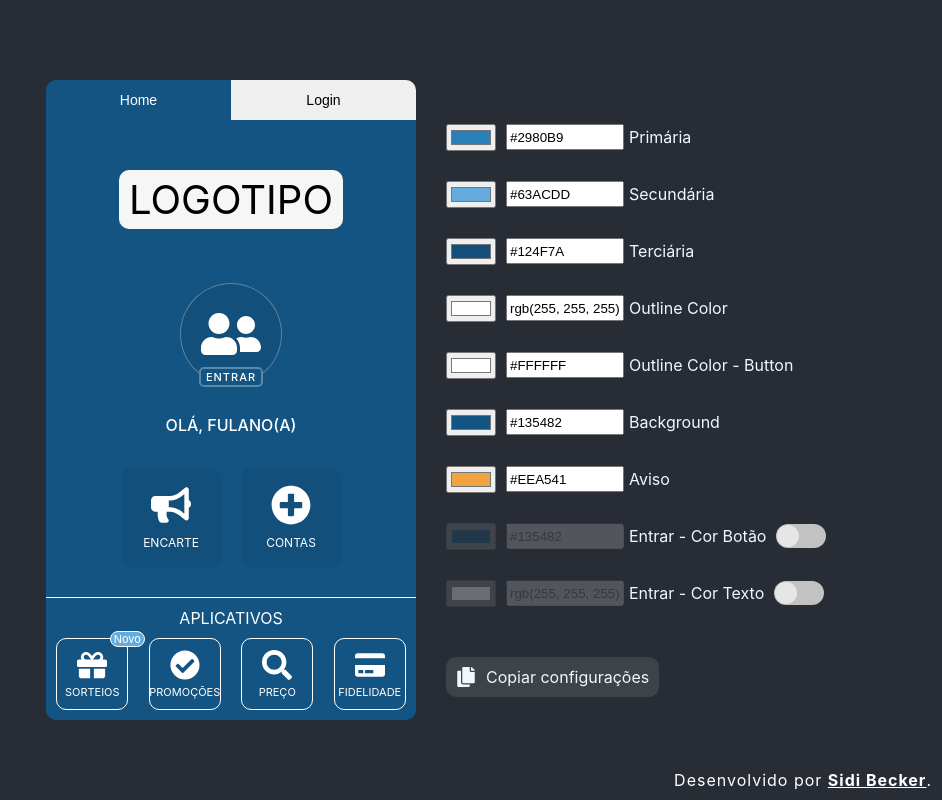
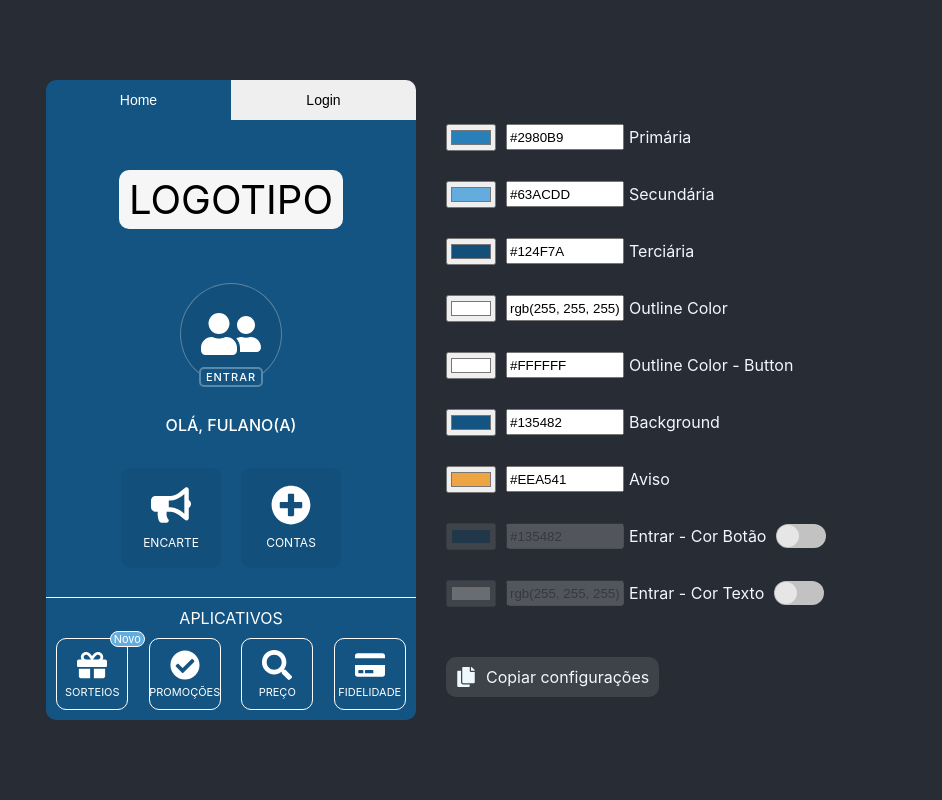
Before and after one commit to SidiBecker/app-variables, a React (Create React App) app: page / in a window 1280 px wide. Shown: the whole page, without its empty margins (338-1280 px from the left). Built offline with nearby package versions, Linux system fonts and the light colour scheme.

Commit message:
Credits removed

```diff
--- a/src/components/Content/Content.tsx
+++ b/src/components/Content/Content.tsx
@@ -9,7 +9,6 @@ export const Content = () => {
     <div className="container">
       <Demo />
       <Settings />
-      <Fotter />
     </div>
   );
 };
```
